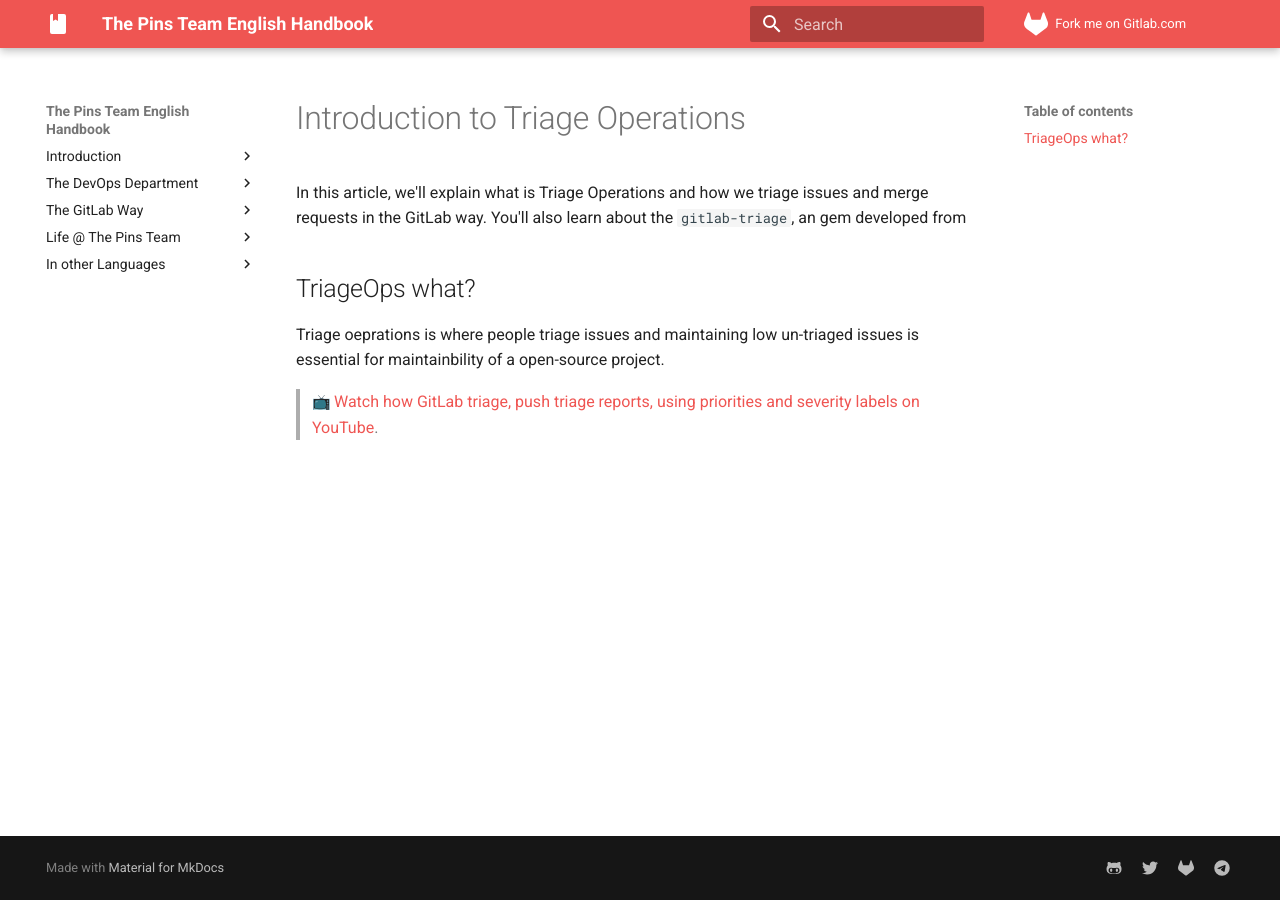
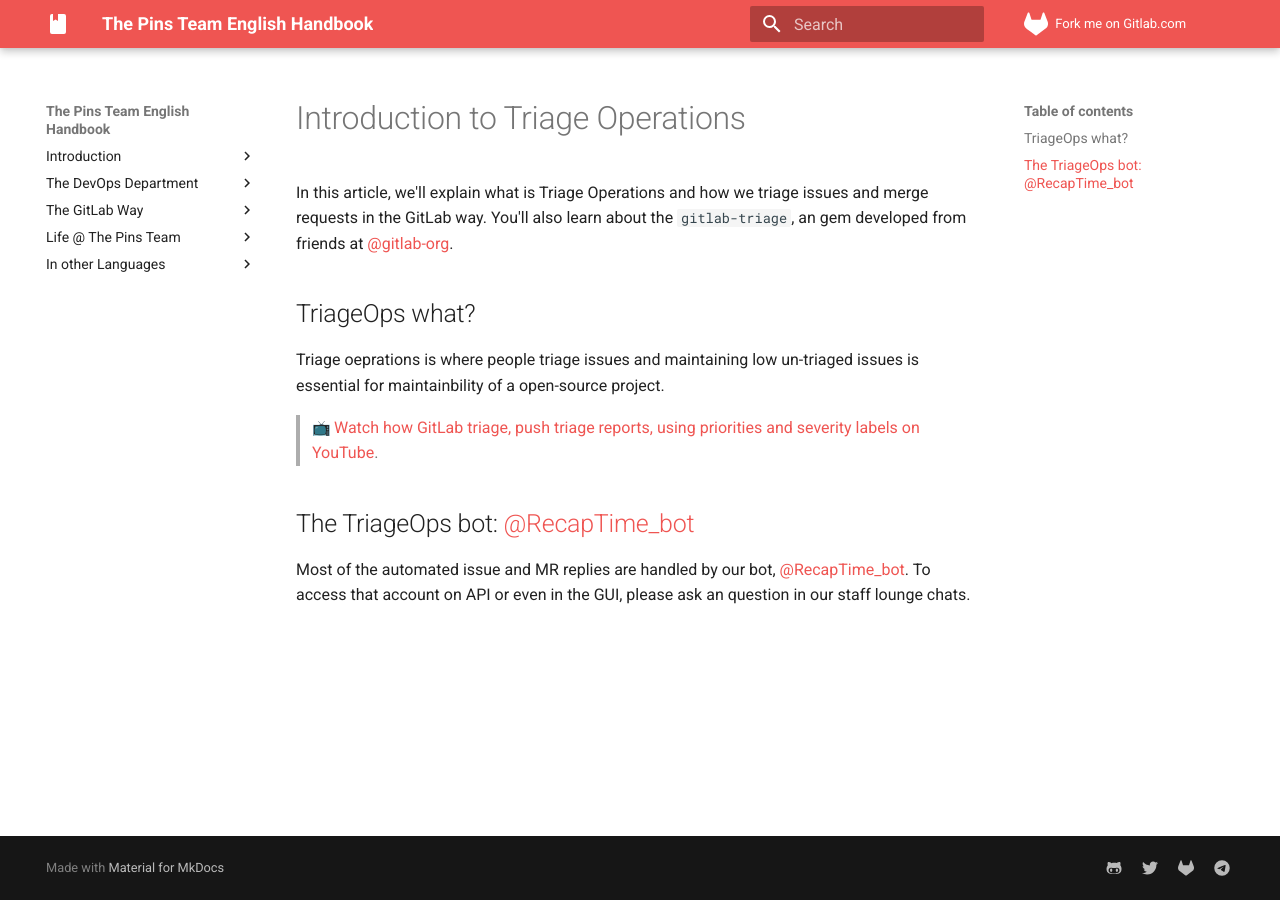
Before and after one commit to MadeByThePinsHub/handbook, an MkDocs documentation site: the page built from handbook/the-gitlab-way/triage-ops/index.md, in a window 1280 px wide. Built offline with MkDocs 1.6.1 and Material for MkDocs 9.7.7, drawn with Linux system fonts in a browser that asks for light colours; emoji names are drawn with the system emoji font; comment, search, counter and statistics services are not loaded.

Commit message:
Repo URL link updated

```diff
--- a/handbook/the-gitlab-way/triage-ops/index.md
+++ b/handbook/the-gitlab-way/triage-ops/index.md
@@ -2,9 +2,12 @@
 title: Introduction to Triage Operations
 ---
 
-In this article, we'll explain what is Triage Operations and how we triage issues and merge requests in the GitLab way. You'll also learn about the `gitlab-triage`, an gem developed from
+In this article, we'll explain what is Triage Operations and how we triage issues and merge requests in the GitLab way. You'll also learn about the `gitlab-triage`, an gem developed from friends at @gitlab-org.
 
 ## TriageOps what?
 Triage oeprations is where people triage issues and maintaining low un-triaged issues is essential for maintainbility of a open-source project.
 
 > :tv: [Watch how GitLab triage, push triage reports, using priorities and severity labels on YouTube](https://www.youtube-nocookie.com/watch?v=qOlN2G1BDhk).
+
+## The TriageOps bot: @RecapTime_bot
+Most of the automated issue and MR replies are handled by our bot, @RecapTime_bot. To access that account on API or even in the GUI, please ask an question in our staff lounge chats.
--- a/mkdocs.yml
+++ b/mkdocs.yml
@@ -22,11 +22,11 @@
 lang: en
 
 # Repository information
-repo_url: https://gitlab.com/MadeByThePinsTeam-DevLabs/official-handbook-en
+repo_url: https://gitlab.com/MadeByThePinsTeam-DevLabs/official-handbook
 repo_name: Fork me on Gitlab.com
 
 # Navigation menu
-# Update this as new
+# Update this as new content are available.
 nav:
     - 'Introduction':
       - 'README': '/'
@@ -48,6 +48,10 @@
     - 'The GitLab Way':
       - 'GitLab What?': 'the-gitlab-way/#gitlab-what'
       - 'Migrating from GitHub': 'the-gitlab-way/movingtogitlab/github'
+      - 'Triage Operations':
+        - 'Index': 'the-gitlab-way/triage-ops'
+      - 'GitLab Runners':
+        - 'Managing Artifacts': the-gitlab-way/artifacts-management
     - 'Life @ The Pins Team':
       - 'Censorship 101':
         - 'Handling Spoilers': 'life-at-the-pins/censorship-101/handling-spoilers'
```
